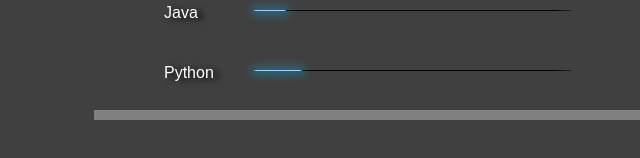
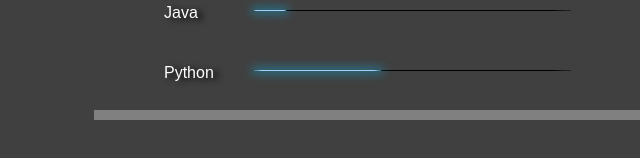
Before and after one commit to E-Tsai/Porfolio, a plain HTML site: page index.html in a window 1280 px wide. Shown: the part 622-780 px from the top of the page, 6-646 px from the left. Drawn offline with Linux system fonts and the light colour scheme.

Commit message:
trivials

```diff
--- a/index.html
+++ b/index.html
@@ -48,7 +48,7 @@
 							<li><span>C++</span> <span class="bar  animated pulse"><span style="width:80%"></span></span></li>
 							<li><span>C#</span> <span class="bar  animated pulse"><span style="width:10%"></span></span></li>
 							<li><span>Java</span> <span class="bar  animated pulse"><span style="width:10%"></span></span></li>
-							<li><span>Python</span> <span class="bar  animated pulse"><span style="width:15%"></span></span></li>
+							<li><span>Python</span> <span class="bar  animated pulse"><span style="width:40%"></span></span></li>
 							<li><span>HTML 5</span> <span class="bar  animated pulse"><span style="width:70%"></span></span></li>
 							<li><span>CSS 3</span> <span class="bar  animated pulse"><span style="width:60%"></span></span></li>
 							<li><span>jQuery</span> <span class="bar  animated pulse"><span style="width:50%"></span></span></li>
```
